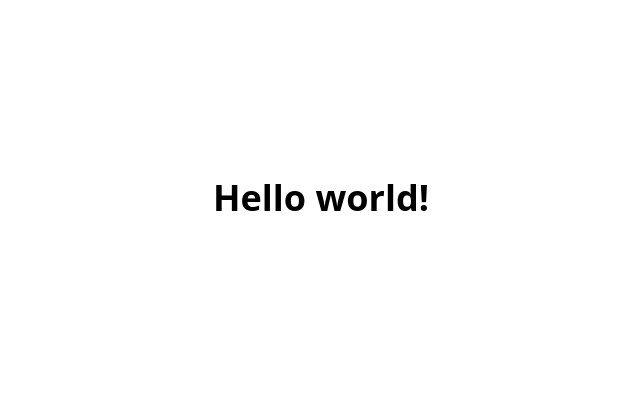
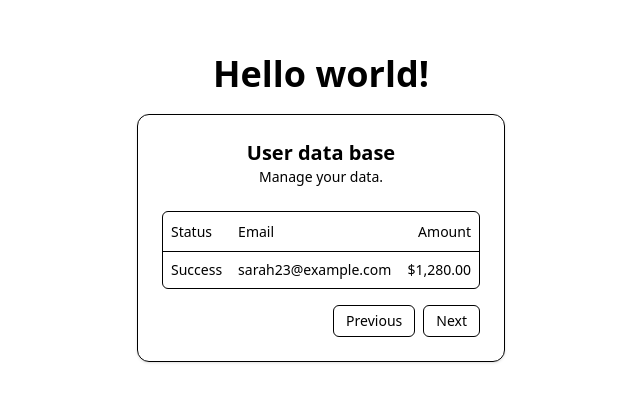
Before and after one commit to alejopua/React-Native-Expo, a React (Vite) app: page / in a window 1280 px wide. Shown: the part 202-604 px from the top of the page, without its empty margins (319-959 px from the left). Built offline with nearby package versions, Linux system fonts and the light colour scheme; no server answers.

Commit message:
feat: integrate UserPage component into the main App component

```diff
--- a/src/App.tsx
+++ b/src/App.tsx
@@ -5,6 +5,7 @@
 // import { Counter } from "./components/Counter";
 // import { LoginPage } from "./components/LoginPage";
 import { AuthProvider } from "./context/AuthContext";
+import { UserPage } from "./components/UserPage";
 
 export const App = () => {
   return (
@@ -17,6 +18,7 @@ export const App = () => {
         {/* <BasicFunctions /> */}
         {/* <Counter /> */}
         {/* <LoginPage /> */}
+        <UserPage />
       </div>
     </AuthProvider>
   );
```
